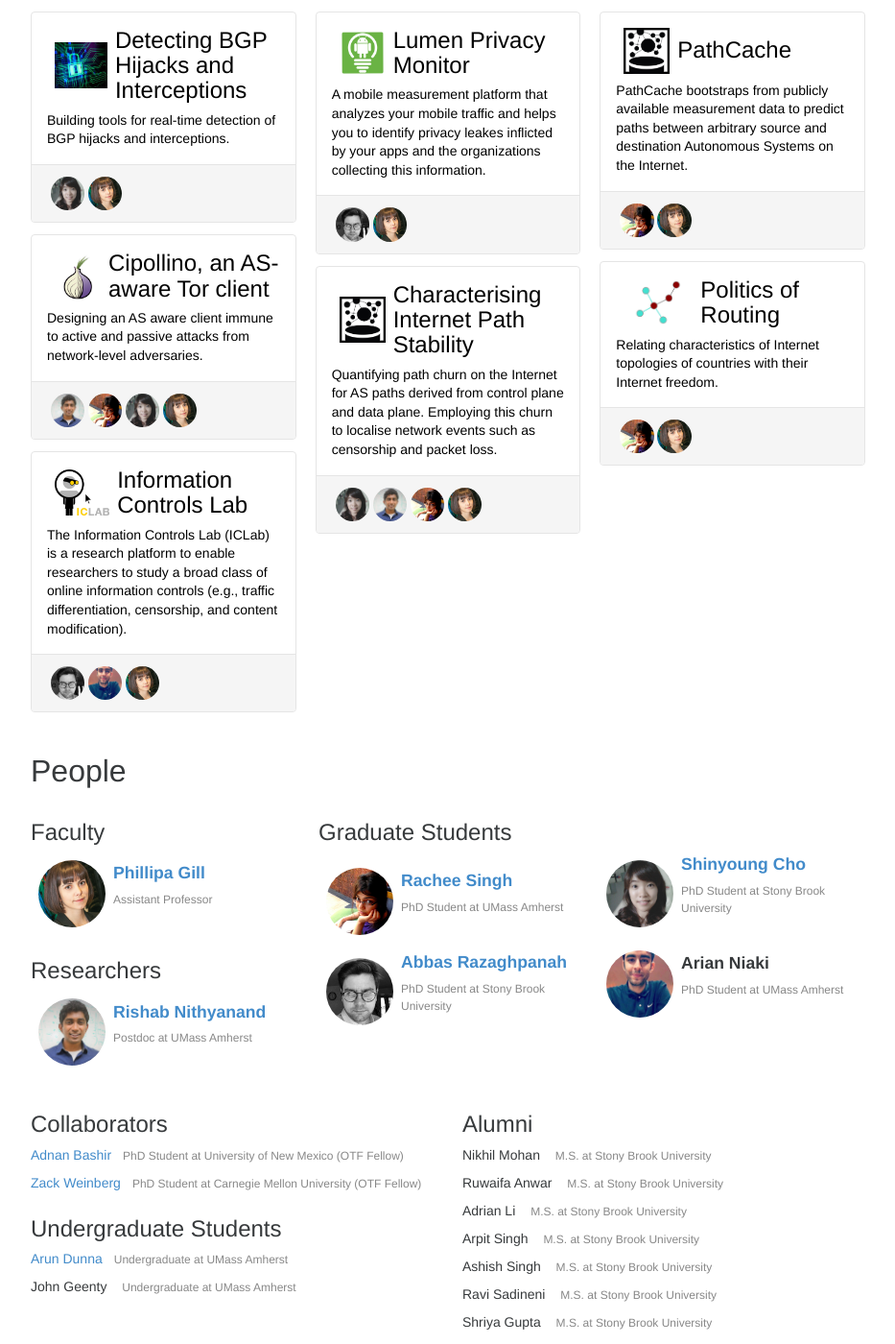
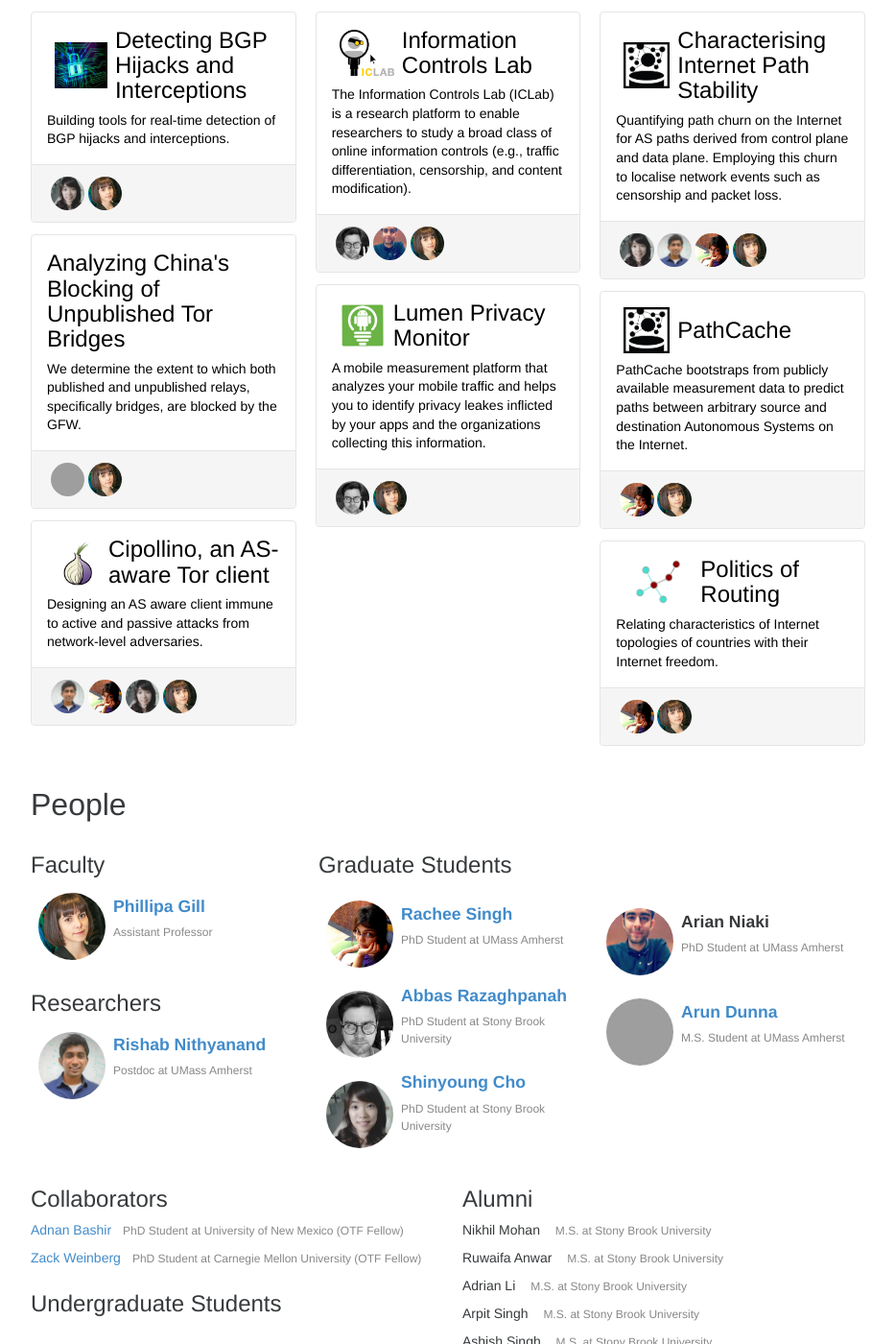
Before and after one commit to calipr/calipr.github.io, a Jekyll site: the page built from index.html, in a window 1280 px wide and 1400 px high, scrolled down 691 px. Shown: the whole window at 96% size, without its empty margins (173-1106 px from the left). Built offline with Jekyll 4.4.1, drawn with Linux system fonts in a browser that asks for light colours; nearby versions of some CDN libraries; Markdown is read by kramdown in place of the engine named in the settings; some of the changed lines change nothing that is shown; some of the changed text lies outside the part shown; grey boxes are pictures that could not be loaded.

Commit message:
update to students & research projects

```diff
--- a/_data/people.yml
+++ b/_data/people.yml
@@ -33,6 +33,13 @@
     image: /img/people/an.jpg
     bio: "PhD Student at UMass Amherst"
 
+adunna:
+    display_name: "Arun Dunna"
+    webpage: "https://adunna.me"
+    role: grad
+    image: https://adunna.me/assets/images/me.jpg
+    bio: "M.S. Student at UMass Amherst"
+
 # Postdocs
 rishab:
     display_name: "Rishab Nithyanand"
@@ -57,17 +64,10 @@
 
 
 # Undergrads
-adunna:
-    display_name: Arun Dunna
-    webpage: "https://adunna.me/"
-    role: ugrad
-    image: https://adunna.me/assets/images/me.jpg
-    bio: "Undergraduate at UMass Amherst"
-
-jgeenty:
-    display_name: John Geenty
-    role: ugrad
-    bio: "Undergraduate at UMass Amherst"
+#jgeenty:
+#    display_name: John Geenty
+#    role: ugrad
+#    bio: "Undergraduate at UMass Amherst"
 
 # Alums
 nikhil:
@@ -132,6 +132,11 @@
     role: alum
     bio: "Undergraduate at Stony Brook University"
 
+jgeenty:
+    display_name: John Geenty
+    role: alum
+    bio: "Undergraduate at UMass Amherst"
+
 # Collaborators
 srinivas:
     display_name: Srinivas Muthunoori
--- /dev/null
+++ b/_projects/china-tor-arun.md
@@ -0,0 +1,72 @@
+---
+people:
+  - adunna
+  - phillipa
+layout: project
+title:  "Analyzing China's Blocking of Unpublished Tor Bridges"
+description: "We determine the extent to which both published and unpublished relays, specifically bridges, are blocked by the GFW."
+---
+
+## Abstract
+
+At the end of 2011, China's Great Firewall (GFW) began to block unpublished Tor bridges. Past studies of this blocking have found that the firewall implements both deep packet inspection (DPI) and active probing in order to identify and block usage of the Tor protocol. We build upon the information from previous studies conducted in 2012 and 2015, using a vantage point in China, and bridge relays that we deploy in the US, Canada, and the UK. We determine the extent to which both published and unpublished relays, specifically bridges, are currently blocked by the GFW. We also analyze the active scanners employed by the GFW, and determine the viability of various deployed circumvention methods. We specifically observe that a simple technique to identify and not respond to the GFW's scanners is effective in keeping a bridge relay from being blocked. We conclude by discussing the current circumvention methods, and how best to implement these circumvention methods to improve the accessibility of the Tor based on our measurements.
+
+----
+
+Note that our packet captures are not included for privacy reasons. However, direct exports of filters applied to these captures are supplied in CSVs.
+
+The complete list of files is contained in [this directory](https://adunna.me/projects/dist/foci-2018-tor/), or available in a [compressed ZIP file.](https://adunna.me/projects/dist/foci-2018-tor/files.zip)
+
+We include descriptions of each file:
+
+----
+
+`files.zip` Contains all included directories and files, compressed for download.
+
+## Code
+
+`Code/ping.py` This code creates processes to ping each IP found in the CSV containing public relay IPs. It prints each result. You can export this to a file through a pipe.
+
+`Code/plots.r` Plotting code used to create all [plots](https://adunna.me/projects/dist/foci-2018-tor/Plots/) shown in our paper, as well as some unused ones.
+
+## Data
+
+`Data/analysis-only-SYN.csv` Formatted export of packet capture. It contains TCP packets, filtered to remove packets sent from our Chinese client to the relay. It also removes noise, or any other packets not sent from China to the US. So, it only contains SYN packets sent from Chinese scanners.
+
+`Data/analysis-with-streams.csv` Similar to the previous one, except that packets are not limited to those with the SYN flag, and the TCP stream index is included in the data for each packet.
+
+`Data/userstats-bridge-combined-cn-2012-01-01-2018-05-28.csv` Contains the number of Chinese Tor bridge users per protocol (default, meek, and obfs4) for each day from 01/01/2012 to 05/28/2018.
+
+`Data/userstats-relay-country-2011-01-01-cn-2018-05-29-off.csv` Contains the total number of Chinese Tor relay users per day from 01/01/2011 to 05/29/2018.
+
+`Data/PingResults.txt` Contains results from `Code/ping.py`, showing whether each pinged relay IP was up or down.
+
+## Plots
+
+All plots are generated using the exported capture results. You can therefore assume "packets" to mean packets contained in those results.
+
+`Plots/cdf_ttl.pdf` CDF of TTLs for packets.
+
+`Plots/china_tor_users.pdf` Double line plot showing the number of Tor users over time per meek and obfs4, through daily peaks.
+
+`Plots/ipid_ttl_time.pdf` A scatter plot with two axes for showing each packet's IPID and TTL. This was to determine any IPID patterns.
+
+`Plots/probe_map.pdf` A map of China using *rworldmap*, meant to display the wide variety in geo-locations of scanner IPs.
+
+`Plots/scans_per_ip.pdf` Bar plot using *geom_histogram* with the stream-limited dataset described in `Code/plots.r`, to show the number of scans from each IP.
+
+`Plots/syn_count_dist.pdf` Density plot for the number of SYN packets seen from each IP.
+
+`Plots/syn_times.pdf` An experimental plot for showing which times SYN packets were received / not received. Each vertical blue line represents a received packet.
+
+`Plots/syn_times_2.pdf` A more readable version of the previous plot for showing times that SYN packets were received. This shows the number of packets received each hour through a line plot.
+
+`Plots/ttl_by_mss.pdf` TTLs for packets, categorized by MSS value in a bar plot.
+
+## Resources
+
+`Resources/GeoLite2-City.mmdb` MaxMind GeoLite2 City database for geolocation.
+
+`Resources/PUBLIC_RELAYS_STRIPPED-04-23-2018.csv` A list of all Tor relay IPs on 04/23/2018, obtained through scraping the public Tor consensus.
+
+`Resources/tcis_run` A compiled binary of [tcis](https://github.com/NullHypothesis/tcis).
```
Also changed, not shown: 8 other files.
